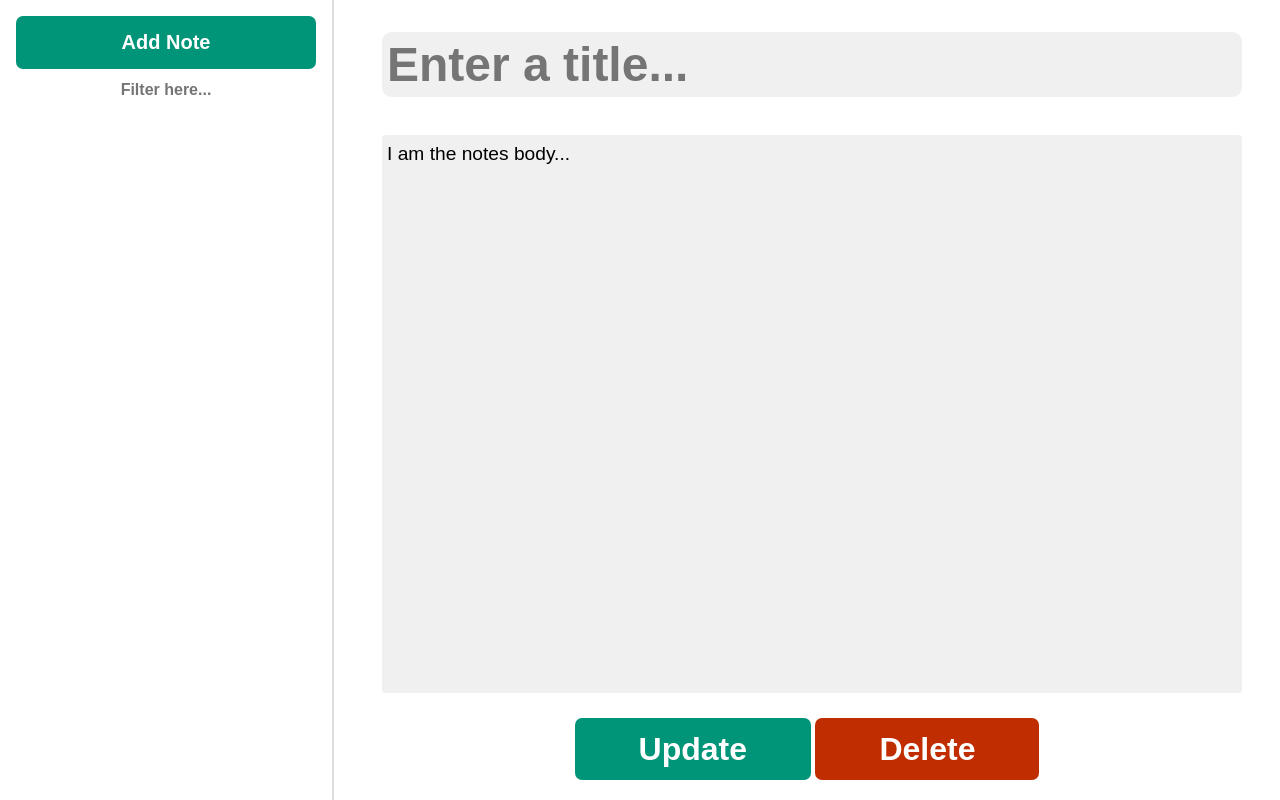
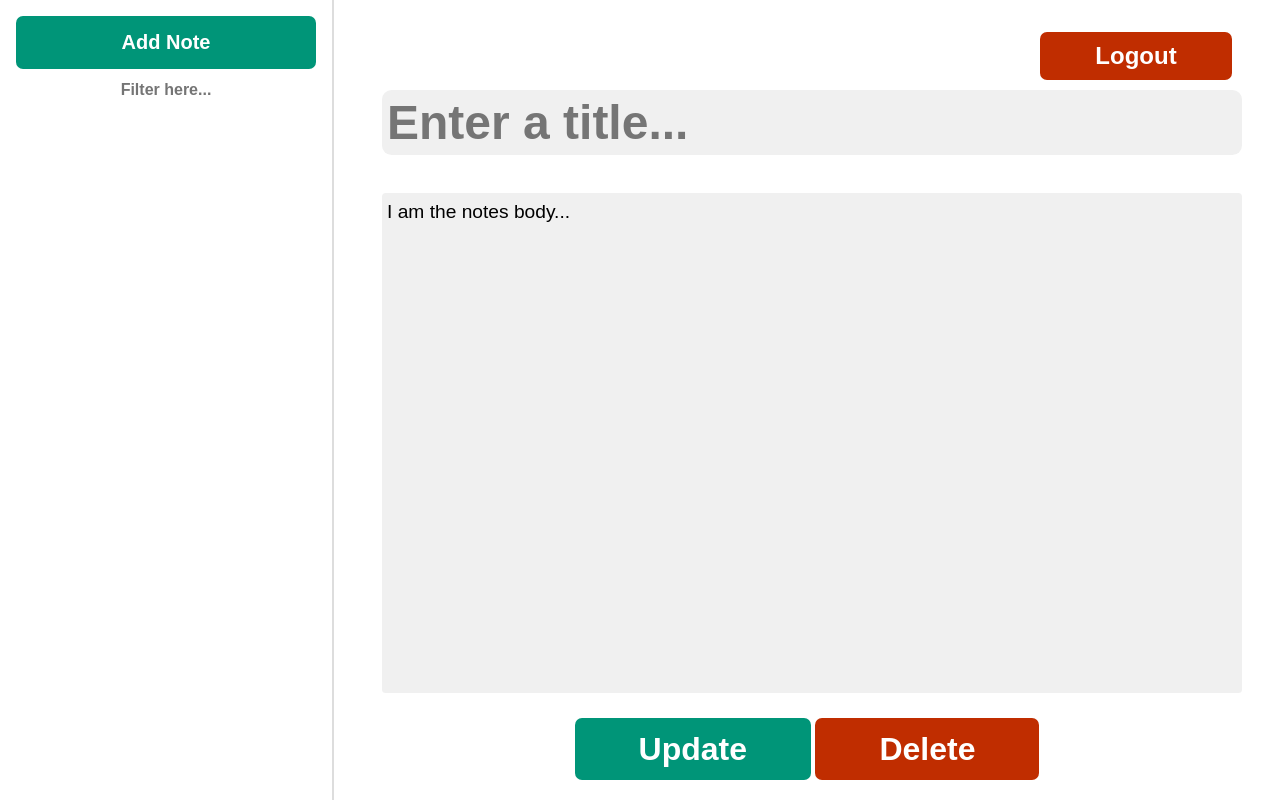
Before and after one commit to Lukkah123/Notify, a plain HTML site: page index.html in a window 1280 px wide. Drawn offline with Linux system fonts and the light colour scheme; no server answers.

Commit message:
Update index.html

```diff
--- a/index.html
+++ b/index.html
@@ -18,6 +18,10 @@
                 </div>
             </div>
             <div class="notes__preview">
+                <div>
+                    <button class="logout__button">Logout</button>
+                </div>
+
                 <input class="notes__title" type="text" placeholder="Enter a title...">
                 <textarea class="notes__body">I am the notes body...</textarea>
                 <div class="button__holder">
```
